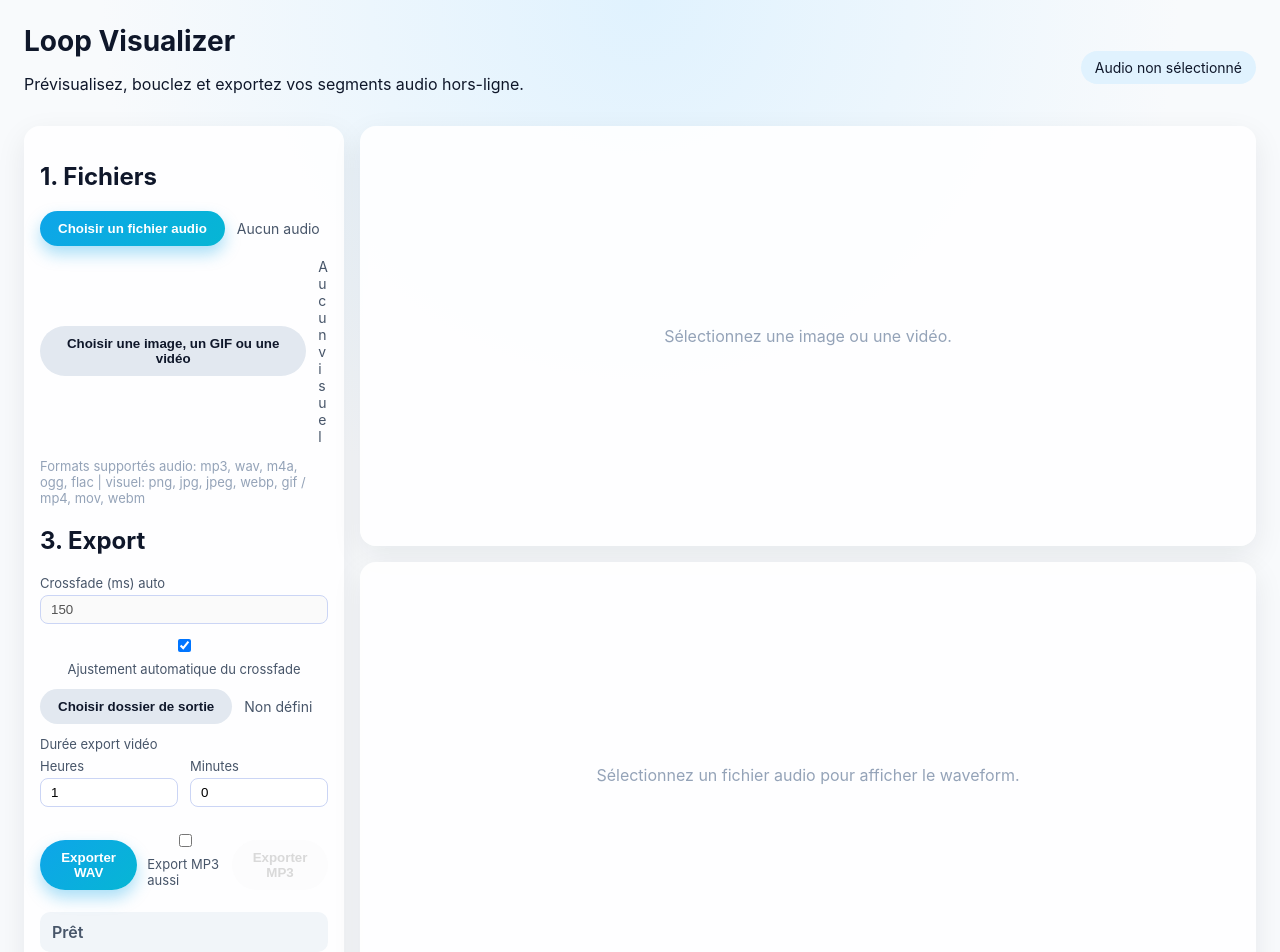
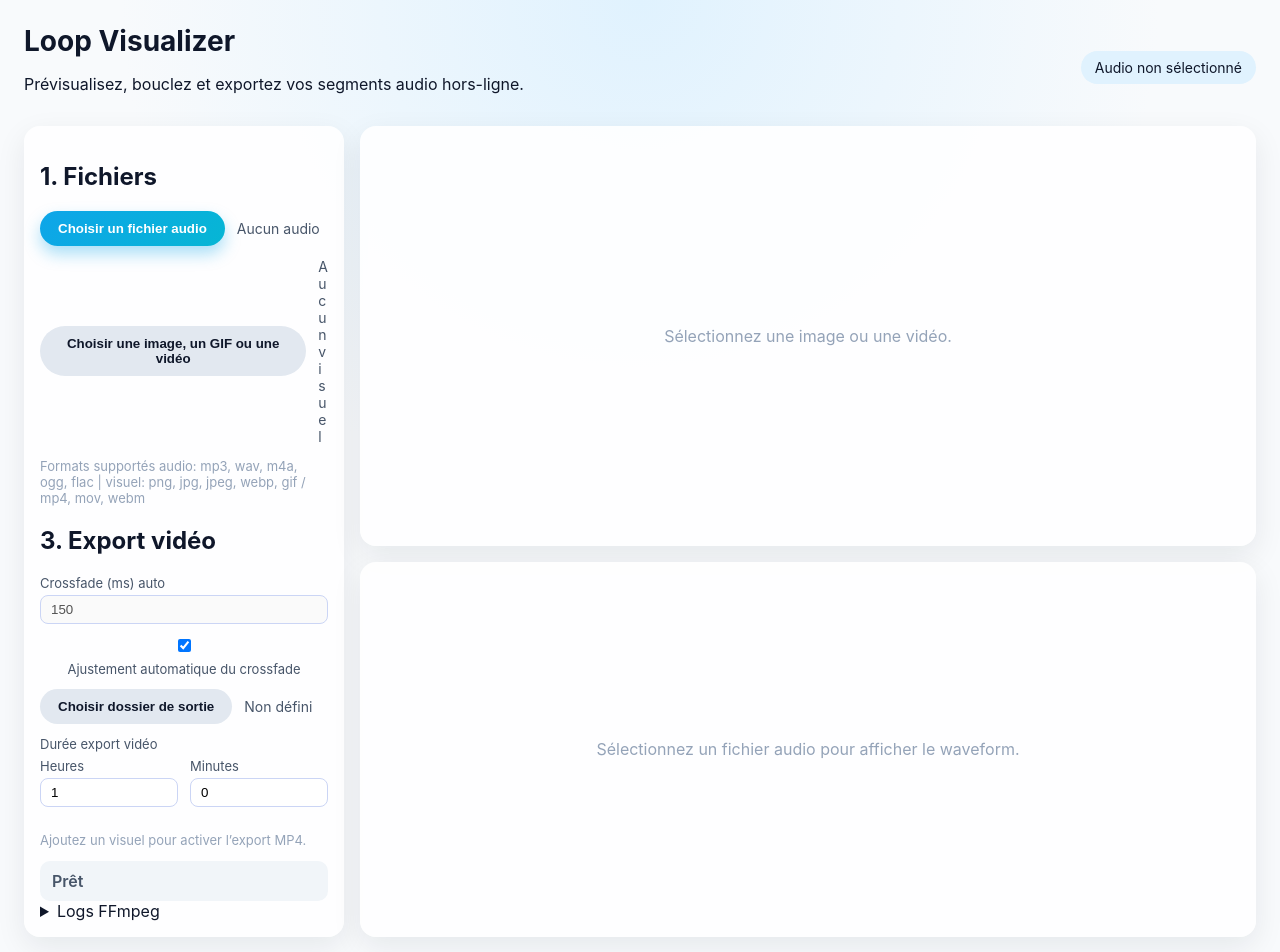
Before and after one commit to JeanBoudin/10hours, a React (Vite) app: page / in a window 1280 px wide. Shown: the top 952 px of the page. Built offline with nearby package versions, Linux system fonts and the light colour scheme.

Commit message:
Remove MP3 export feature

```diff
--- a/src/components/ExportPanel.tsx
+++ b/src/components/ExportPanel.tsx
@@ -19,8 +19,6 @@ const ExportPanel = () => {
     setStatus,
     status,
     statusMessage,
-    enableMp3,
-    toggleMp3,
     exportDurationHours,
     exportDurationMinutes,
     setExportDurationHours,
@@ -39,8 +37,6 @@ const ExportPanel = () => {
     setStatus: state.setStatus,
     status: state.status,
     statusMessage: state.statusMessage,
-    enableMp3: state.enableMp3,
-    toggleMp3: state.toggleMp3,
     exportDurationHours: state.exportDurationHours,
     exportDurationMinutes: state.exportDurationMinutes,
     setExportDurationHours: state.setExportDurationHours,
@@ -99,15 +95,11 @@ const ExportPanel = () => {
     }
   };
 
-  const runFfmpegWithProgress = async (args: string[], durationSeconds: number) => {
-    if (!outputDir) {
-      setStatus('error', 'Choisissez un dossier de sortie.');
-      return { code: 1, stdout: '', stderr: 'No output directory' };
-    }
+  const runFfmpegWithProgress = async (args: string[], durationSeconds: number, directory: string) => {
     setProgress(0);
     setRemainingSeconds(durationSeconds);
     let buffer = '';
-    const command = Command.sidecar('ffmpeg', args, { cwd: outputDir });
+    const command = Command.sidecar('ffmpeg', args, { cwd: directory });
     command.stdout.on('data', (chunk) => {
       buffer += chunk;
       const lines = buffer.split(/\r?\n/);
@@ -124,15 +116,15 @@ const ExportPanel = () => {
         command.on('error', reject);
       });
       if (result.code === 0) setProgress(1);
-      return { code: result.code ?? 1, stdout: '', stderr: '' };
+      return { code: result.code ?? 1, stderr: '' };
     } catch (error) {
       appendLog(String(error));
-      return { code: 1, stdout: '', stderr: String(error) };
+      return { code: 1, stderr: String(error) };
     }
   };
 
-  const validateLoopWith = (audio: typeof audioFile, start: number, end: number) => {
-    if (!audio) {
+  const validateLoopWith = (audioPath: string | undefined, start: number, end: number) => {
+    if (!audioPath) {
       setStatus('error', 'Sélectionnez un audio.');
       return false;
     }
@@ -142,79 +134,6 @@ const ExportPanel = () => {
       return false;
     }
     return true;
-  };
-
-  const runExport = async (format: 'wav' | 'mp3') => {
-    const state = useAppStore.getState();
-    const currentAudio = audioFile ?? state.audioFile;
-    const currentLoopStart = state.loopStart ?? loopStart;
-    const currentLoopEnd = state.loopEnd ?? loopEnd;
-    const currentCrossfadeMs = state.crossfadeMs ?? crossfadeMs;
-    const currentOutputDir = state.outputDir ?? outputDir;
-    if (!currentAudio) {
-      setStatus('error', 'Sélectionnez un audio.');
-      return;
-    }
-    if (!validateLoopWith(currentAudio, currentLoopStart, currentLoopEnd)) return;
-    if (!currentOutputDir) {
-      setStatus('error', 'Choisissez un dossier de sortie.');
-      return;
-    }
-    const segment = currentLoopEnd - currentLoopStart;
-    setProgress(0);
-    setRemainingSeconds(segment);
-    setStatus('exporting', `Export ${format.toUpperCase()} en cours...`);
-
-    const crossfadeSeconds = Math.min(segment / 2 - 0.01, currentCrossfadeMs / 1000);
-    if (crossfadeSeconds <= 0) {
-      setStatus('error', 'Le crossfade doit être plus court que la boucle.');
-      return;
-    }
-
-    const filter = `[0:a]atrim=start=${currentLoopStart}:end=${currentLoopEnd},asetpts=PTS-STARTPTS,asplit=2[a0][a1];` +
-      `[a0]afade=t=out:st=${(segment - crossfadeSeconds).toFixed(3)}:d=${crossfadeSeconds.toFixed(3)}[a0f];` +
-      `[a1]atrim=start=${(segment - crossfadeSeconds).toFixed(3)},asetpts=PTS-STARTPTS,afade=t=in:st=0:d=${crossfadeSeconds.toFixed(3)}[a1f];` +
-      `[a0f][a1f]acrossfade=d=${crossfadeSeconds.toFixed(3)}:c1=tri:c2=tri[aout]`;
-
-    const baseName = currentAudio.name.replace(/\.[^/.]+$/, '');
-    const targetName = `${baseName}_loop.${format}`;
-    const targetPath = await join(currentOutputDir, targetName);
-
-    const args = [
-      '-y',
-      '-hide_banner',
-      '-loglevel',
-      'error',
-      '-progress',
-      'pipe:1',
-      '-nostats',
-      '-i',
-      currentAudio.path,
-      '-filter_complex',
-      filter,
-      '-map',
-      '[aout]'
-    ];
-    if (format === 'wav') {
-      args.push('-c:a', 'pcm_s24le');
-    } else {
-      args.push('-c:a', 'libmp3lame', '-b:a', '320k');
-    }
-    args.push(targetPath);
-
-    try {
-      appendLog(`ffmpeg ${args.join(' ')}`);
-      const { code, stderr } = await runFfmpegWithProgress(args, segment);
-      if (code === 0) {
-        setStatus('success', `${format.toUpperCase()} exporté: ${targetName}`, targetPath);
-      } else {
-        if (stderr) appendLog(stderr);
-        setStatus('error', `FFmpeg a retourné le code ${code}`);
-      }
-    } catch (error) {
-      appendLog(String(error));
-      setStatus('error', 'Export impossible. Vérifiez FFmpeg.');
-    }
   };
 
   const runExportMp4 = async () => {
@@ -229,7 +148,7 @@ const ExportPanel = () => {
       setStatus('error', 'Audio et visuel nécessaires pour exporter en MP4.');
       return;
     }
-    if (!validateLoopWith(currentAudio, currentLoopStart, currentLoopEnd)) return;
+    if (!validateLoopWith(currentAudio.path, currentLoopStart, currentLoopEnd)) return;
     if (!currentOutputDir) {
       setStatus('error', 'Choisissez un dossier de sortie.');
       return;
@@ -305,7 +224,7 @@ const ExportPanel = () => {
     try {
       setStatus('exporting', `Export MP4 (${durationTag}) en cours...`);
       appendLog(`ffmpeg ${args.join(' ')}`);
-      const { code, stderr } = await runFfmpegWithProgress(args, durationSeconds);
+      const { code, stderr } = await runFfmpegWithProgress(args, durationSeconds, currentOutputDir);
       if (code === 0) {
         setStatus('success', `MP4 exporté: ${videoName}`, targetPath);
       } else {
@@ -320,7 +239,7 @@ const ExportPanel = () => {
 
   return (
     <div className="export-panel">
-      <h2>3. Export</h2>
+      <h2>3. Export vidéo</h2>
       <label>
         Crossfade (ms){autoCrossfade ? ' auto' : ''}
         <input
@@ -373,17 +292,13 @@ const ExportPanel = () => {
           />
         </label>
       </div>
-      <div className="export-buttons">
-        <button type="button" onClick={() => runExport('wav')} disabled={status === 'exporting'} className="primary">Exporter WAV</button>
-        <label className="checkbox">
-          <input type="checkbox" checked={enableMp3} onChange={(event) => toggleMp3(event.target.checked)} /> Export MP3 aussi
-        </label>
-        <button type="button" onClick={() => runExport('mp3')} disabled={!enableMp3 || status === 'exporting'}>Exporter MP3</button>
-      </div>
       {visualFile && (
         <button type="button" className="primary" disabled={status === 'exporting'} onClick={runExportMp4}>
           Exporter MP4 ({durationTag})
         </button>
+      )}
+      {!visualFile && (
+        <p className="hint">Ajoutez un visuel pour activer l’export MP4.</p>
       )}
       <div className={`status-banner ${status}`}>
         {statusMessage ?? 'Prêt'}
--- a/src/state/useAppStore.ts
+++ b/src/state/useAppStore.ts
@@ -26,7 +26,6 @@ interface AppState {
   outputDir?: string;
   status: ExportStatus;
   statusMessage?: string;
-  enableMp3: boolean;
   lastExportPath?: string;
   exportDurationHours: number;
   exportDurationMinutes: number;
@@ -40,7 +39,6 @@ interface AppState {
   toggleZeroCrossingSnap: (enabled: boolean) => void;
   setOutputDir: (path: string) => void;
   setStatus: (status: ExportStatus, message?: string, exportedPath?: string) => void;
-  toggleMp3: (enabled: boolean) => void;
   setExportDurationHours: (hours: number) => void;
   setExportDurationMinutes: (minutes: number) => void;
 }
@@ -55,7 +53,6 @@ export const useAppStore = create<AppState>((set, get) => ({
   zeroCrossingSnap: true,
   volume: 0.8,
   status: 'idle',
-  enableMp3: false,
   exportDurationHours: 1,
   exportDurationMinutes: 0,
   setAudioFile: (file) =>
@@ -100,7 +97,6 @@ export const useAppStore = create<AppState>((set, get) => ({
   setOutputDir: (path) => set({ outputDir: path }),
   setStatus: (status, message, exportedPath) =>
     set({ status, statusMessage: message, lastExportPath: exportedPath ?? get().lastExportPath }),
-  toggleMp3: (enabled) => set({ enableMp3: enabled }),
   setExportDurationHours: (hours) => set({ exportDurationHours: hours }),
   setExportDurationMinutes: (minutes) => set({ exportDurationMinutes: minutes })
 }));
```
